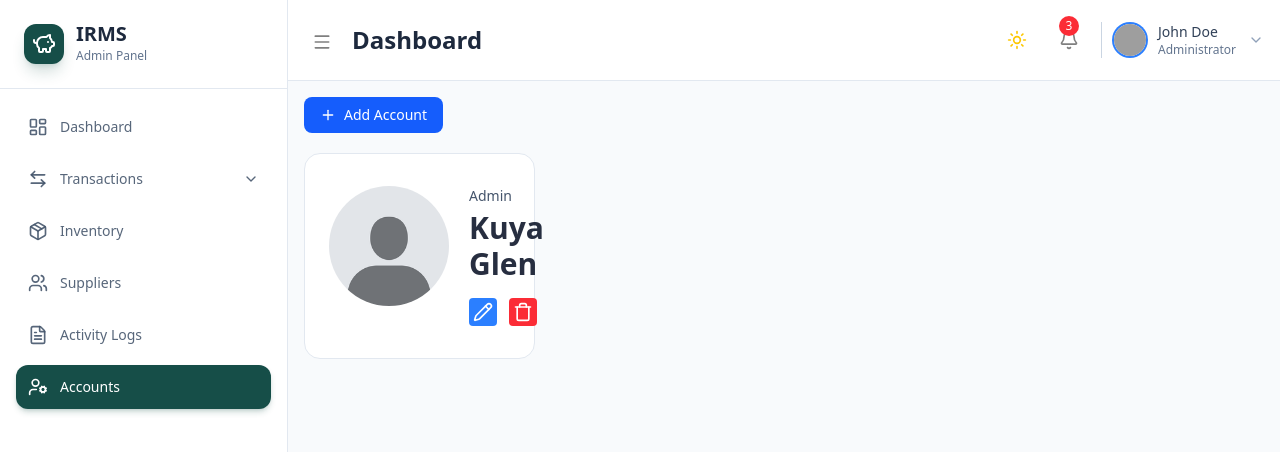
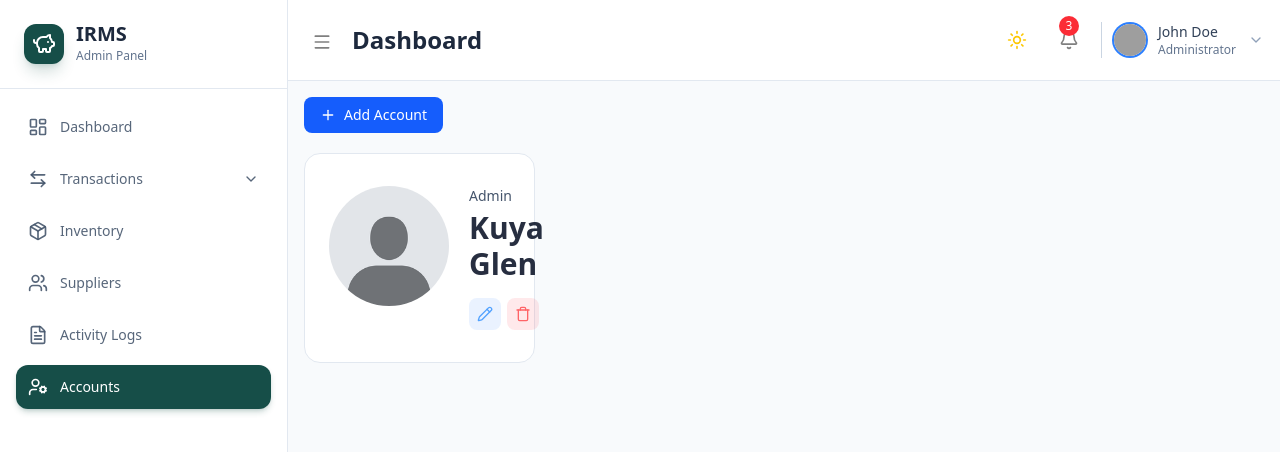
Before and after one commit to ralphfrncisco/IRMS, a React (Vite) app: page /accounts in a window 1280 px wide. Shown: the top 452 px of the page. Built offline with nearby package versions, Linux system fonts and the light colour scheme; grey boxes are pictures that could not be loaded.

Commit message:
fixed design of edit and delete button for accounts grid

```diff
--- a/src/components/Accounts/AccountsGrid.jsx
+++ b/src/components/Accounts/AccountsGrid.jsx
@@ -37,9 +37,9 @@ function AccountsGrid() {
                                 </h3>
                             </div>
 
-                            <div className = "flex items-start gap-3">
-                                <Pencil className="w-7 h-7 text-white bg-blue-500 p-1 rounded-sm" />
-                                <Trash className="w-7 h-7 text-white bg-red-500 p-1 rounded-sm" />
+                            <div className="flex gap-1.5">
+                                <button className="p-2 text-blue-400 bg-blue-500/10 rounded-lg hover:bg-blue-500 hover:text-white transition-colors"><Pencil className="w-4 h-4" /></button>
+                                <button className="p-2 text-red-400 bg-red-500/10 rounded-lg hover:bg-red-500 hover:text-white transition-colors"><Trash className="w-4 h-4" /></button>
                             </div>
                         </div>
                     </div>
```
